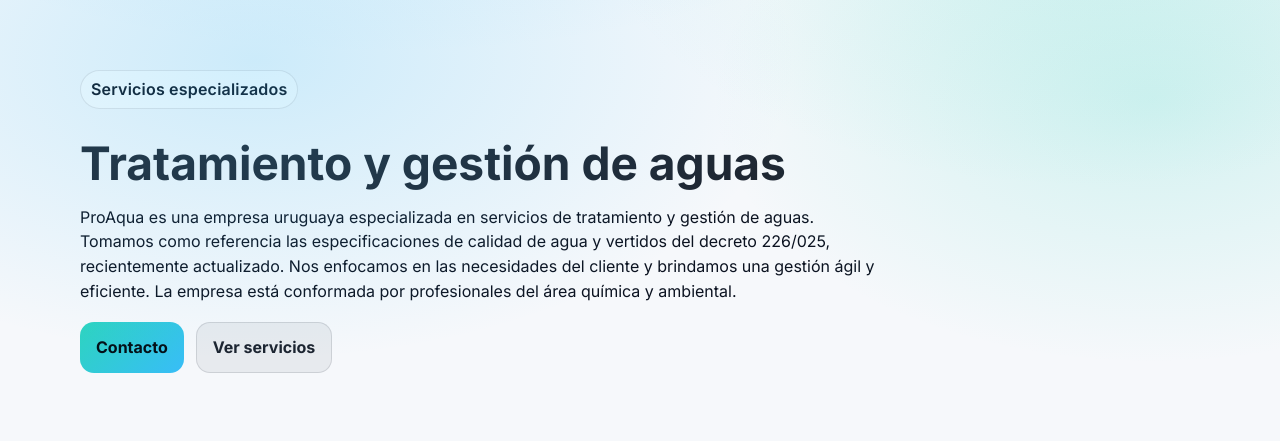
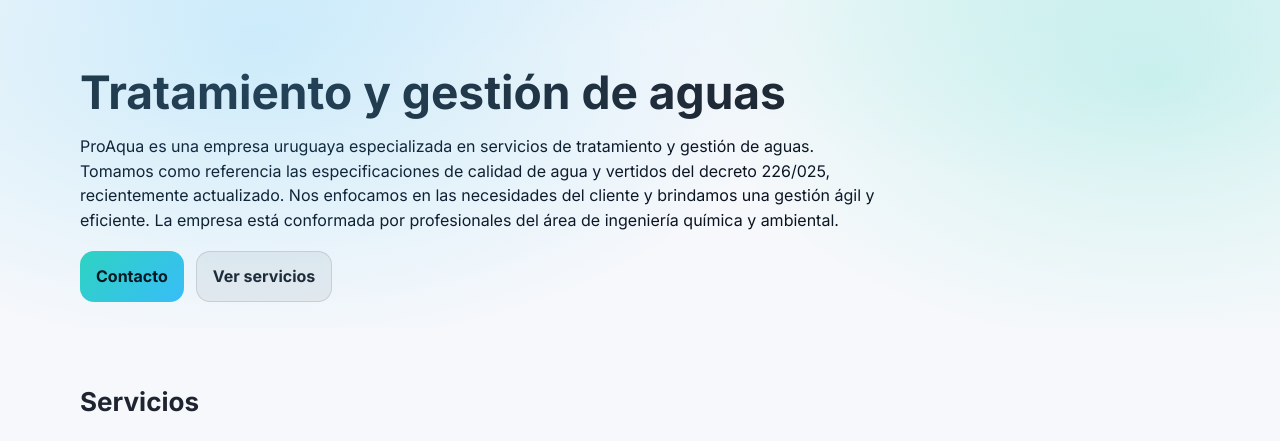
Before and after one commit to julianrdzf/proaqua, a FastAPI app: page / in a window 1280 px wide. Shown: the part 88-529 px from the top of the page. Run offline with FastAPI, Linux system fonts and the light colour scheme.

Commit message:
Update index.html

```diff
--- a/frontend/templates/index.html
+++ b/frontend/templates/index.html
@@ -51,13 +51,13 @@
     <section class="hero">
       <div class="container hero-inner">
         <div class="hero-copy">
-          <p class="eyebrow">Servicios especializados</p>
+
           <h1>Tratamiento y gestión de aguas</h1>
           <p class="lead">
             ProAqua es una empresa uruguaya especializada en servicios de tratamiento y gestión de aguas.<br>
             Tomamos como referencia las especificaciones de calidad de agua y vertidos del decreto 226/025,
             recientemente actualizado. Nos enfocamos en las necesidades del cliente y brindamos una gestión
-            ágil y eficiente. La empresa está conformada por profesionales del área química y ambiental.
+            ágil y eficiente. La empresa está conformada por profesionales del área de ingeniería química y ambiental.
           </p>
           <div class="hero-cta">
             <a class="btn" href="#contacto">Contacto</a>
```
